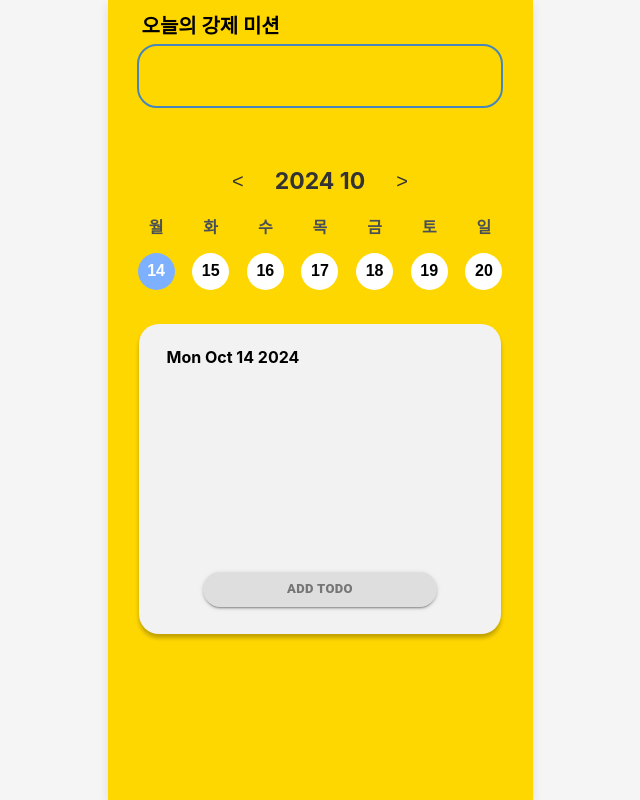
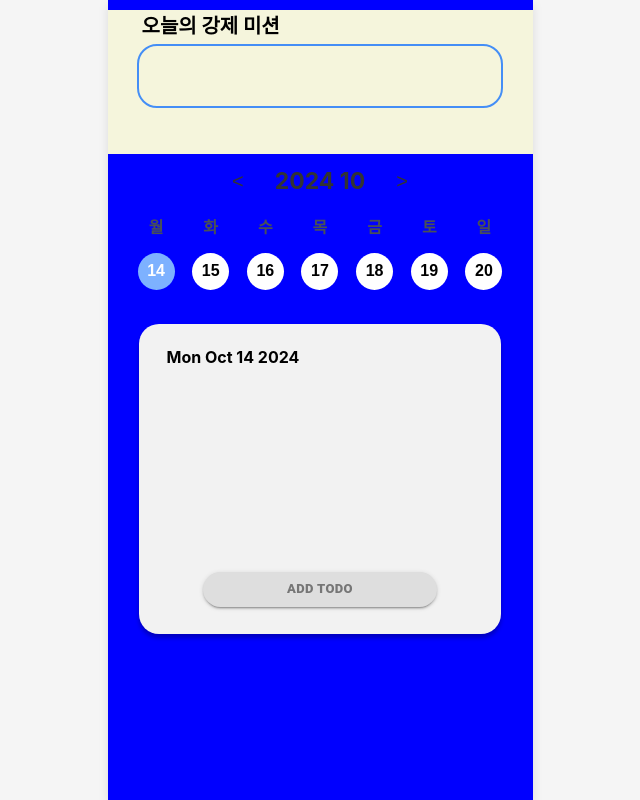
Before and after one commit to KTB-FinalProject-Team1/Devita_Frontend, a React (Create React App) app: page /sns in a window 1280 px wide. Shown: the whole page, without its empty margins (320-960 px from the left). Built offline with nearby package versions, Linux system fonts and the light colour scheme.

Commit message:
feat:배경색 수정

```diff
--- a/src/App.js
+++ b/src/App.js
@@ -43,7 +43,8 @@ const Content = styled.div`
   display: flex;
   flex-direction: column;
   align-items: center;
-  justify-content: flex-start; /* 내용이 위에서부터 쌓이도록 설정 */
+  justify-content: flex-start;
+    background-color: gold;/* 내용이 위에서부터 쌓이도록 설정 */
 
 `;
 function App() {
--- a/src/pages/HomePage/style/Home.main.js
+++ b/src/pages/HomePage/style/Home.main.js
@@ -4,7 +4,7 @@ export const Wrapper = styled.div`
     flex:1;
     width: 100%;
     height: 100vh;
-    background-color: gold;
+    background-color: blue;
 
 `;
 export const TodayMissionTotalWrapper = styled.div`
@@ -15,6 +15,7 @@ export const TodayMissionTotalWrapper = styled.div`
     flex-direction: column;
     align-items: center;
     margin-top: 10px;
+    background-color: beige;
 
 
 `;
```
